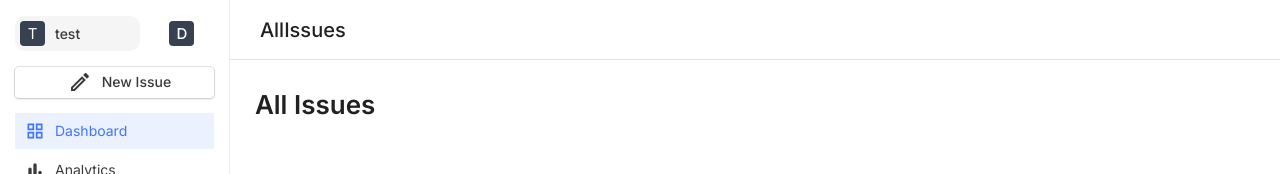
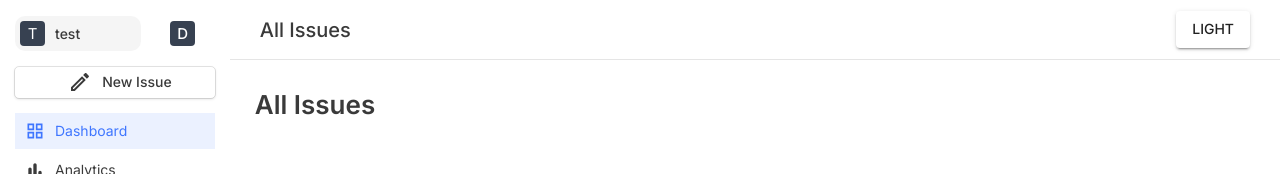
Before and after one commit to daveanthonyc/Pano, a React (Vite) app: page /all-issues in a window 1280 px wide. Shown: the top 174 px of the page. Built offline with nearby package versions, Linux system fonts and the light colour scheme.

Commit message:
Redux: implemented theme switcher

```diff
--- a/src/App.tsx
+++ b/src/App.tsx
@@ -1,15 +1,22 @@
 import { BrowserRouter, Navigate, Route, Routes } from 'react-router-dom';
 import Layout from './views/layout';
 import Dashboard from './views/dashboard';
-import { CssBaseline } from '@mui/material';
+import { CssBaseline, ThemeProvider } from '@mui/material';
 import Analytics from './views/analytics';
 import Projects from './views/projects';
 import AllIssues from './views/allissues';
-
+import { Provider, useSelector } from 'react-redux';
+import { useMemo } from 'react';
+import { createTheme } from '@mui/material';
+import { muiFormatColorPalette } from './theme';
 
 function App() {
-
+    const theme = useSelector((state: any) => state.theme);
+    const muiTheme = useMemo(() => {
+        return createTheme(muiFormatColorPalette(theme)
+    )}, [theme])
   return (
+    <ThemeProvider theme={muiTheme}>
         <BrowserRouter>
             <Routes>
                 <Route element={<Layout />}>
@@ -22,6 +29,7 @@ function App() {
             </Routes>
             <CssBaseline />
         </BrowserRouter>
+    </ThemeProvider>
   )
 }
 
--- a/src/components/Sidebar.tsx
+++ b/src/components/Sidebar.tsx
@@ -13,9 +13,6 @@ type NavItem = {
     text: string,
     icon: any
 }
-
-const sideBarWidth = "280px"
-
 
 const navItems = [
     {
@@ -51,7 +48,7 @@ function Sidebar() {
     }, [open])
 
   return (
-    <Box width={widthThing} gap='13px' sx={{display: 'flex',flexDirection: 'column', justifyContent: 'space-between'}} borderRight='0.5px solid rgba(0,0,0,0.07)' height='100vh'>
+    <Box width={widthThing} gap='13px' sx={{display: 'flex',flexDirection: 'column', justifyContent: 'space-between'}} borderRight='0.5px border.main' height='100vh'>
       <Box padding='15px' sx={{display: 'flex', gap: '15px', flexDirection: 'column', justifyContent: open ? 'center' : 'auto'}}>
         <Box display='flex' flexDirection={open ? 'row' : 'column'} alignItems='center' gap='10px' justifyContent='space-between'>
             <ListItemButton sx={{gap: "10px", backgroundColor: "greyAccent.light", borderRadius: "10px", padding: '5px', display: open ? 'flex' : 'grid'}}>
--- a/src/components/Topbar.tsx
+++ b/src/components/Topbar.tsx
@@ -1,15 +1,19 @@
-import { Box, Typography } from '@mui/material'
+import { Box, Button, Typography } from '@mui/material'
+import { useDispatch, useSelector } from 'react-redux';
+import { toggleTheme } from '../state/themeSlice';
 
 function Topbar({ title } : { title: string }) {
+    const dispatch = useDispatch();
+    const theme = useSelector((state: any) => state.theme);
+
   return (
     <Box height='60px' borderBottom='1px solid rgba(0,0,0,0.1)' display='flex' alignItems='center' justifyContent='space-between' paddingInline='30px'>
         <Box>
-            <Typography variant='h6' component='h1'>{title}</Typography>
+            <Typography variant='h6' component='h1' color='primary.dark'>{title}</Typography>
         </Box>
         <Box>
-
+            <Button variant='contained' onClick={() => {dispatch(toggleTheme())}}>{theme}</Button>
         </Box>
-
     </Box>
   )
 }
--- /dev/null
+++ b/src/state/themeSlice.ts
@@ -0,0 +1,16 @@
+import { createSlice } from "@reduxjs/toolkit";
+
+const themeSlice = createSlice({
+    name: 'themeSlice',
+    initialState: {
+        theme: 'light'
+    },
+    reducers: {
+        toggleTheme: (state) => {
+            state.theme = (state.theme === 'light') ? 'dark' : 'light'
+        }
+    }
+});
+
+export default themeSlice.reducer;
+export const {toggleTheme} = themeSlice.actions;
--- /dev/null
+++ b/src/store.ts
@@ -0,0 +1,8 @@
+import { configureStore } from "@reduxjs/toolkit";
+import themeReducer from './state/themeSlice'
+
+const store = configureStore({
+    reducer: themeReducer,
+});
+
+export default store;
--- a/src/theme.ts
+++ b/src/theme.ts
@@ -21,9 +21,11 @@ const colorSwatch = {
     black : "rgb(58,58,58)", // done
     lightGrey : "rgb(229,231,235)", // done
     lighterGrey: "rgb(245,245,245)",
+    darkBorderGrey: 'rgba(0,0,0,0.07)',
+    lightBoderGrey: 'rgba(255,255,255,0.5)',
 }
 
-const muiFormatColorPalette = (mode: string) => {
+export const muiFormatColorPalette = (mode: string) => {
     return  {
         palette: {
             ...(mode === 'light') ? {
@@ -58,12 +60,17 @@ const muiFormatColorPalette = (mode: string) => {
                 greyAccent: {
                     main: colorSwatch.greyAccent,
                     light: colorSwatch.lighterGrey,
+                },
+                border: {
+                    main: colorSwatch.darkBorderGrey,
+                    light: colorSwatch.lightBoderGrey,
                 }
             } : {
+                // dark theme
                 primary: {
-                    main: colorSwatch.white,
-                    light: colorSwatch.white,
-                    dark: colorSwatch.black,
+                    main: 'rgb(0,0,0)',
+                    light:  'rgb(0,0,0)',
+                    dark: colorSwatch.white,
                 },
                 secondary: {
                     main: colorSwatch.blueAccent,
@@ -85,7 +92,7 @@ const muiFormatColorPalette = (mode: string) => {
                     main: colorSwatch.purpleAccent,
                 },
                 body: {
-                    main: colorSwatch.black,
+                    main: colorSwatch.white,
                     light: colorSwatch.lightGrey,
                 },
                 greyAccent: {
--- a/src/views/allissues/index.tsx
+++ b/src/views/allissues/index.tsx
@@ -4,9 +4,9 @@ import Topbar from "../../components/Topbar";
 function AllIssues() {
   return (
     <Box width='100%'>
-        <Topbar title='AllIssues'/>
+        <Topbar title='All Issues'/>
         <Box padding='25px'>
-           <Typography fontWeight='600' fontSize='26px'>All Issues</Typography>
+           <Typography fontWeight='600' fontSize='26px' color='primary.dark'>All Issues</Typography>
         </Box>
     </Box>
   )
--- a/src/views/analytics/index.tsx
+++ b/src/views/analytics/index.tsx
@@ -6,7 +6,7 @@ function Analytics() {
     <Box width='100%'>
         <Topbar title='Analytics'/>
         <Box padding='25px'>
-            <Typography fontWeight='600' fontSize='26px'>Analytics</Typography>
+            <Typography fontWeight='600' fontSize='26px' color='primary.dark'>Analytics</Typography>
         </Box>
     </Box>
   )
--- a/src/views/dashboard/index.tsx
+++ b/src/views/dashboard/index.tsx
@@ -6,7 +6,7 @@ function Dashboard() {
     <Box width='100%'>
         <Topbar title='Dashboard'/>
         <Box padding='25px'>
-            <Typography fontWeight='600' fontSize='26px'>Welcome, David Chiang</Typography>
+            <Typography fontWeight='600' fontSize='26px' color='primary.dark'>Welcome, David Chiang</Typography>
         </Box>
     </Box>
   )
--- a/src/views/layout/index.tsx
+++ b/src/views/layout/index.tsx
@@ -5,7 +5,7 @@ import { ReactNode } from "react"
 
 function Layout({ children } : { children: ReactNode}) {
   return (
-    <Box display={'flex'}>
+    <Box display={'flex'} bgcolor='primary.light'>
         <Sidebar />
         {children}
         <Outlet />
--- a/src/views/projects/index.tsx
+++ b/src/views/projects/index.tsx
@@ -6,7 +6,7 @@ function Projects() {
     <Box width='100%'>
         <Topbar title='Projects'/>
         <Box padding='25px'>
-            <Typography fontWeight='600' fontSize='26px'>Projects</Typography>
+            <Typography fontWeight='600' fontSize='26px' color='primary.dark'>Projects</Typography>
         </Box>
     </Box>
   )
```
Also changed, not shown: src/main.tsx (+4 -4 lines). Lines whose indentation alone changed are shown as unchanged.
